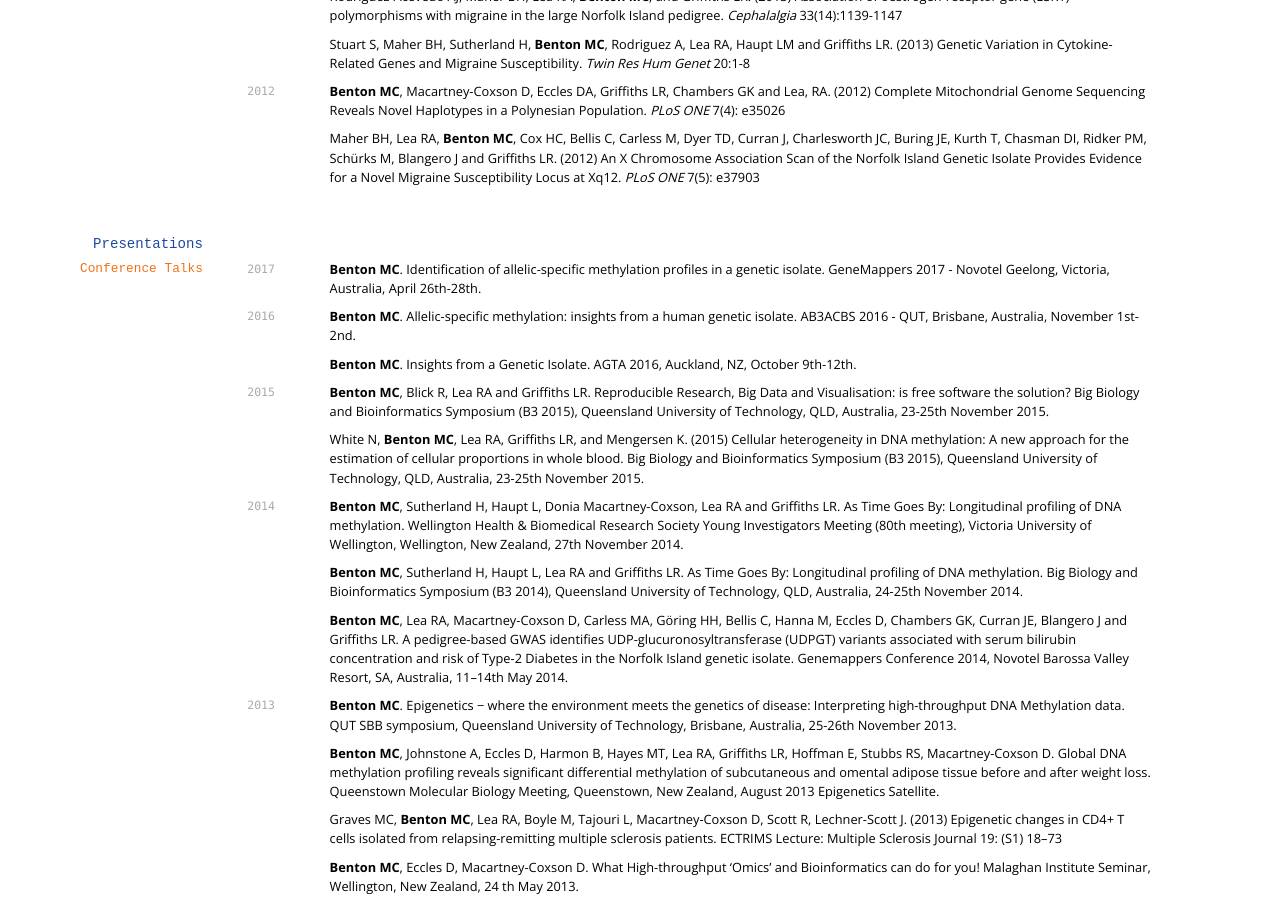
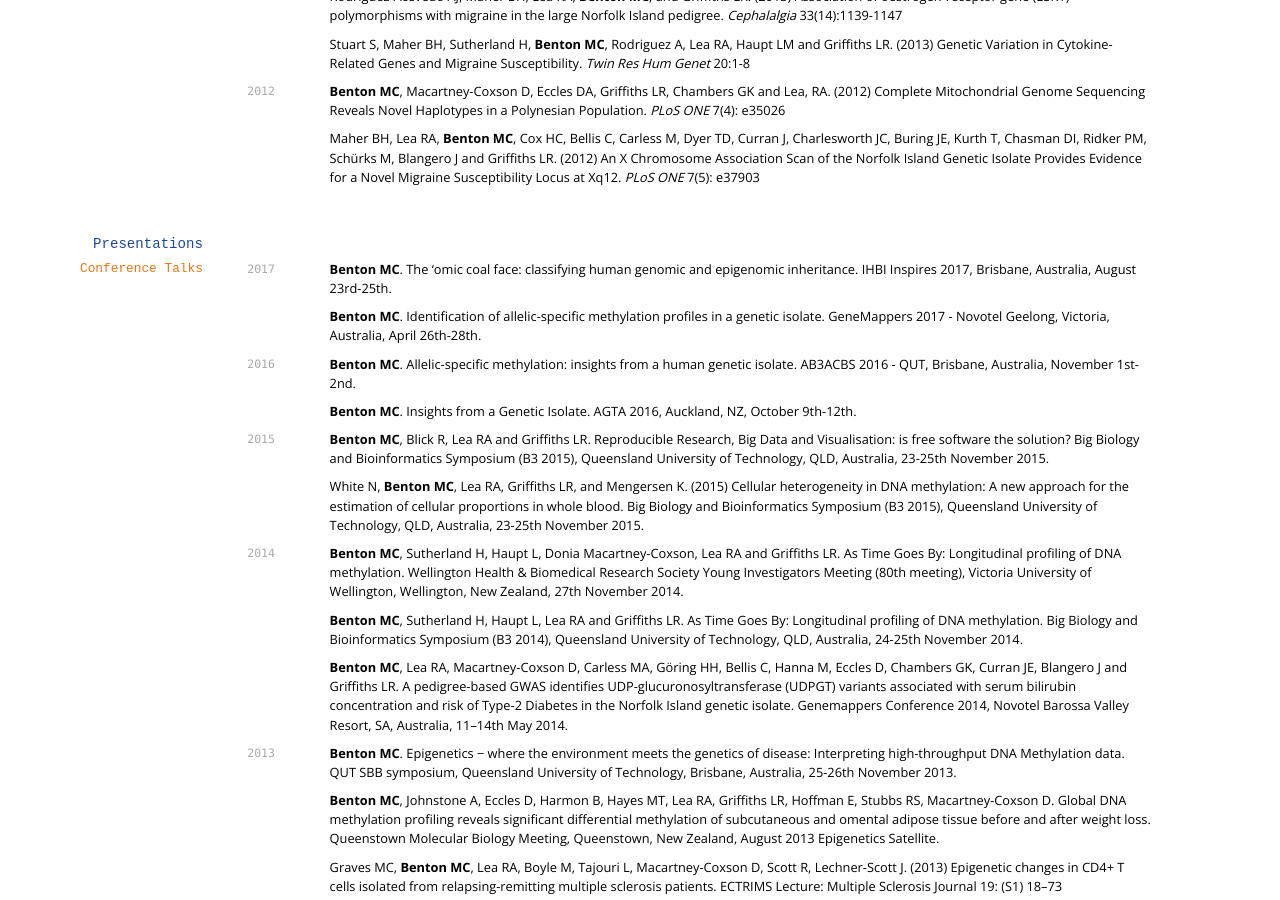
Before and after one commit to sirselim/Miles_CV, a Jekyll site: the page built from index.md, in a window 1280 px wide and 900 px high, scrolled down 2718 px. Built offline with Jekyll 4.4.1, drawn with Linux system fonts in a browser that asks for light colours; some web fonts are replaced; part of the change alters nothing that is shown; some of the changed text lies outside the part shown.

Commit message:
updated cv and scripts

```diff
--- a/index.md
+++ b/index.md
@@ -119,7 +119,7 @@ A course designed to walk Research Supervisors through the frameworks and pragma
 
 * Journal articles: __26__
 * H-index: __10__
-* Citations: __315__
+* Citations: __323__
 
 ## Publications
 
@@ -128,7 +128,7 @@ A course designed to walk Research Supervisors through the frameworks and pragma
 
 Matovinovic E, Kho PF, Lea RA, **Benton MC**, Eccles DA, Haupt LM, Hewitt AW, Sherwin JC, Mackey DA, and Griffiths LR. (2017) Genome-wide linkage and association analysis of primary open-angle glaucoma endophenotypes in the Norfolk Island isolate. *Molecular Vision* (preliminary acceptance 4th July, awaiting publication)
 
-Jones A, Danielson KM, **Benton MC**, Ziegler O, Shah R, Stubbs RS, Das S, and Macartney-Coxson D. (2017) miRNA signatures of insulin resistance in obesity. *Obesity* (accepted, DOI: 10.1002/oby.21950)
+Jones A, Danielson KM, **Benton MC**, Ziegler O, Shah R, Stubbs RS, Das S, and Macartney-Coxson D. (2017) miRNA signatures of insulin resistance in obesity. *Obesity* (early access, DOI: 10.1002/oby.21950)
 
 White NM, **Benton MC**, Kennedy D, Fox A, Griffiths LR, Lea RA, and Mengersen KL. (2017) Accounting for cell lineage and sex effects in the identification of cell-specific DNA methylation using a Bayesian model selection algorithm. *PLoS One* (accepted)
 
@@ -189,6 +189,8 @@ Maher BH, Lea RA, **Benton MC**, Cox HC, Bellis C, Carless M, Dyer TD, Curran J,
 ### Conference Talks
 
 `2017`
+**Benton MC**. The ‘omic coal face: classifying human genomic and epigenomic inheritance. IHBI Inspires 2017, Brisbane, Australia, August 23rd-25th.
+
 **Benton MC**. Identification of allelic-specific methylation profiles in a genetic isolate. GeneMappers 2017 - Novotel Geelong, Victoria, Australia, April 26th-28th.
 
 `2016`
```
Also changed, not shown: scholar_plot/scholar_citations_iEhBavEAAAAJ.png.
